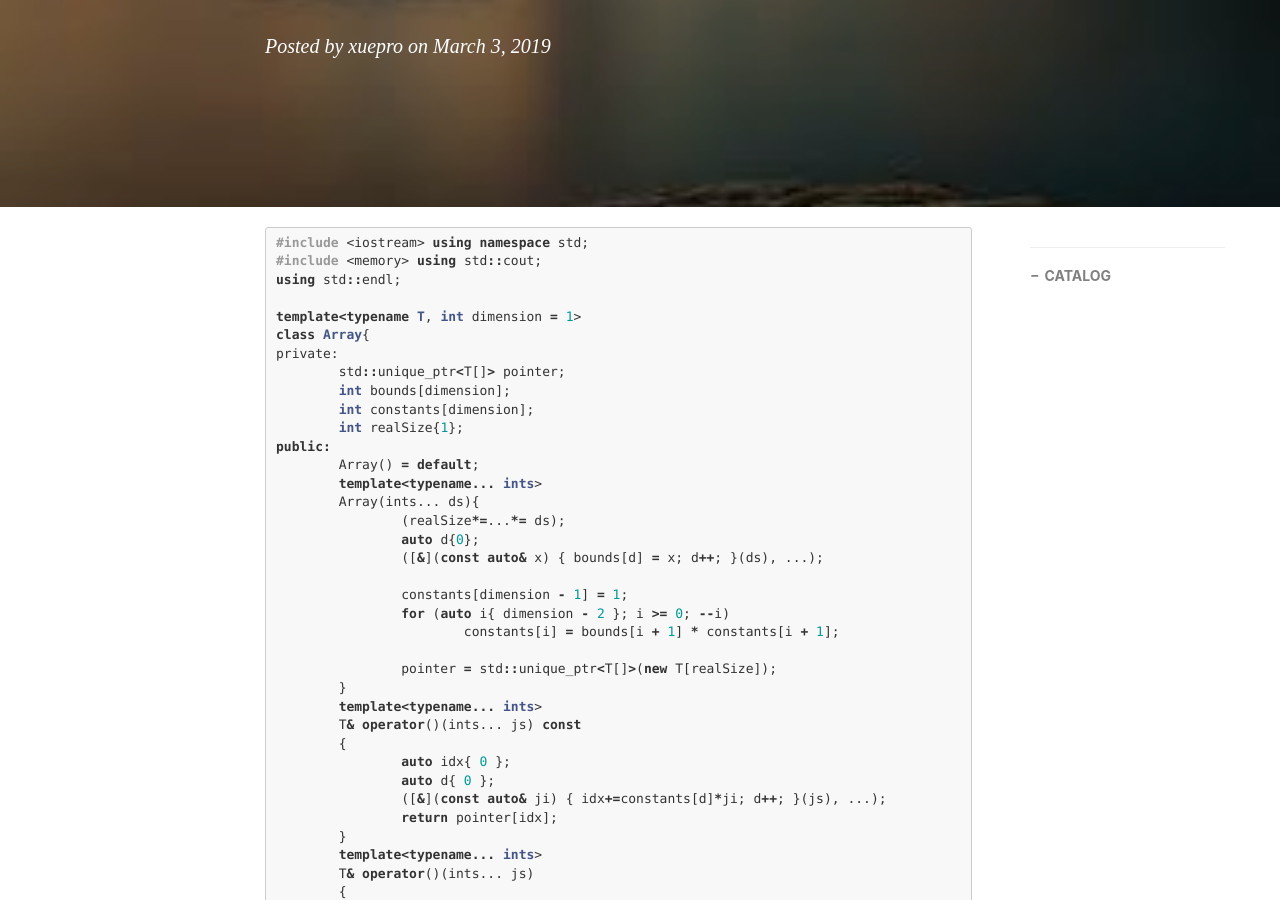
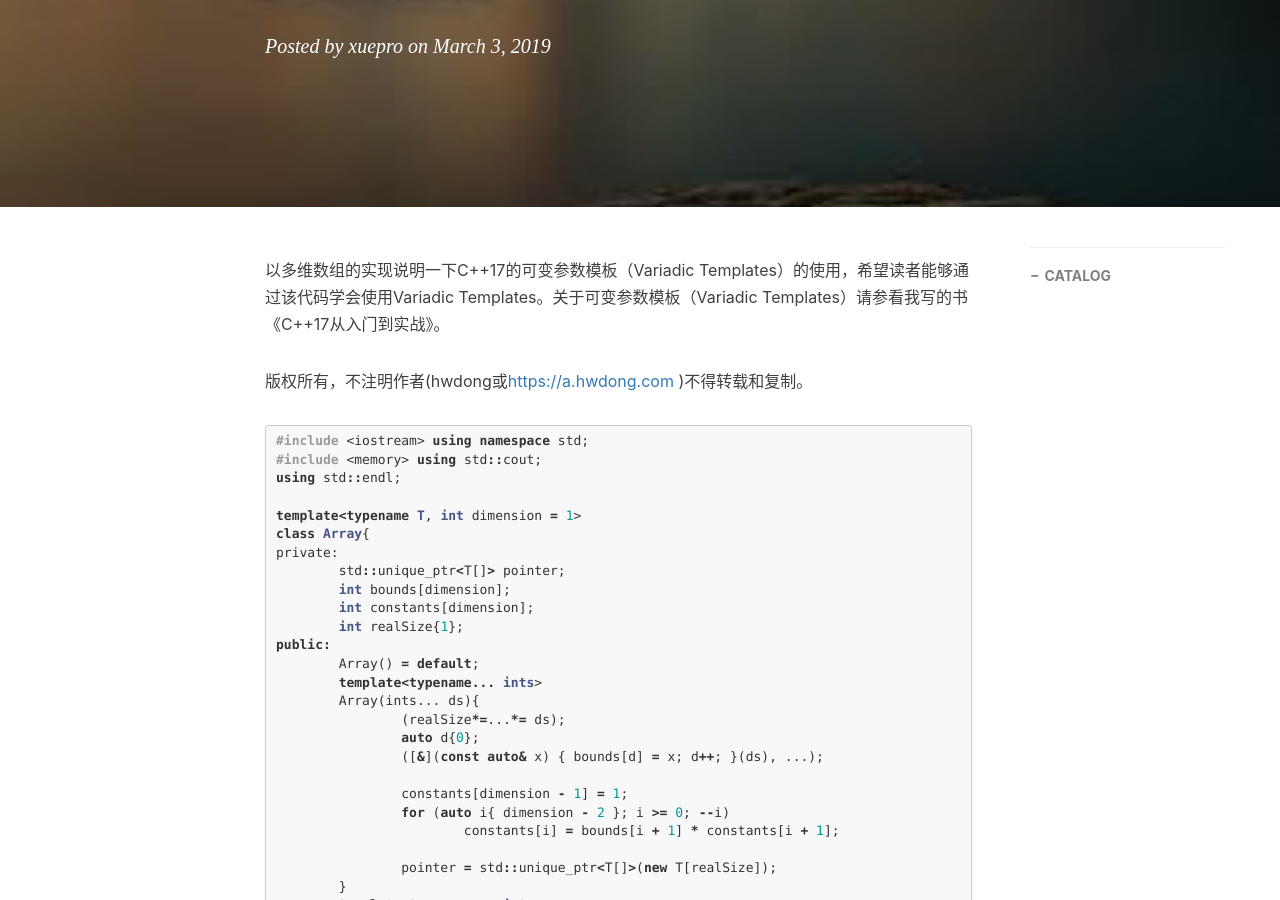
Before and after one commit to xuepro/xuepro.github.io, a Jekyll site: the page built from _posts/2019-03-03-多维数组的C++17代码.md, in a window 1280 px wide and 900 px high, scrolled down 358 px. Built offline with Jekyll 4.4.1, drawn with Linux system fonts in a browser that asks for light colours; nearby versions of some CDN libraries; comment, search, counter and statistics services are not loaded.

Commit message:
Update 2019-03-03-多维数组的C++17代码.md

````diff
--- a/_posts/2019-03-03-多维数组的C++17代码.md
+++ b/_posts/2019-03-03-多维数组的C++17代码.md
@@ -11,6 +11,10 @@ multilingual: true
 tags:
     - DS
 ---
+
+以多维数组的实现说明一下C++17的可变参数模板（Variadic Templates）的使用，希望读者能够通过该代码学会使用Variadic Templates。关于可变参数模板（Variadic Templates）请参看我写的书《C++17从入门到实战》。
+
+版权所有，不注明作者(hwdong或[https://a.hwdong.com](https://a.hwdong.com) )不得转载和复制。
 
 ```cpp
 #include <iostream>
````
